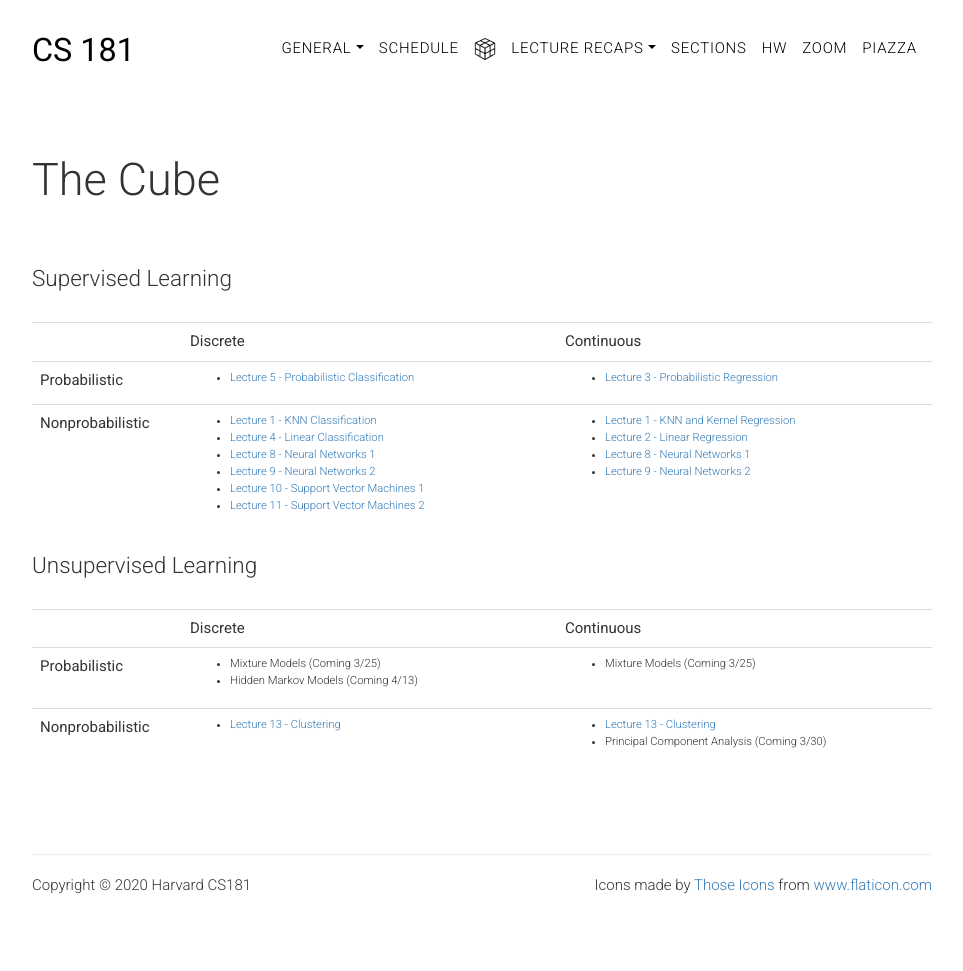
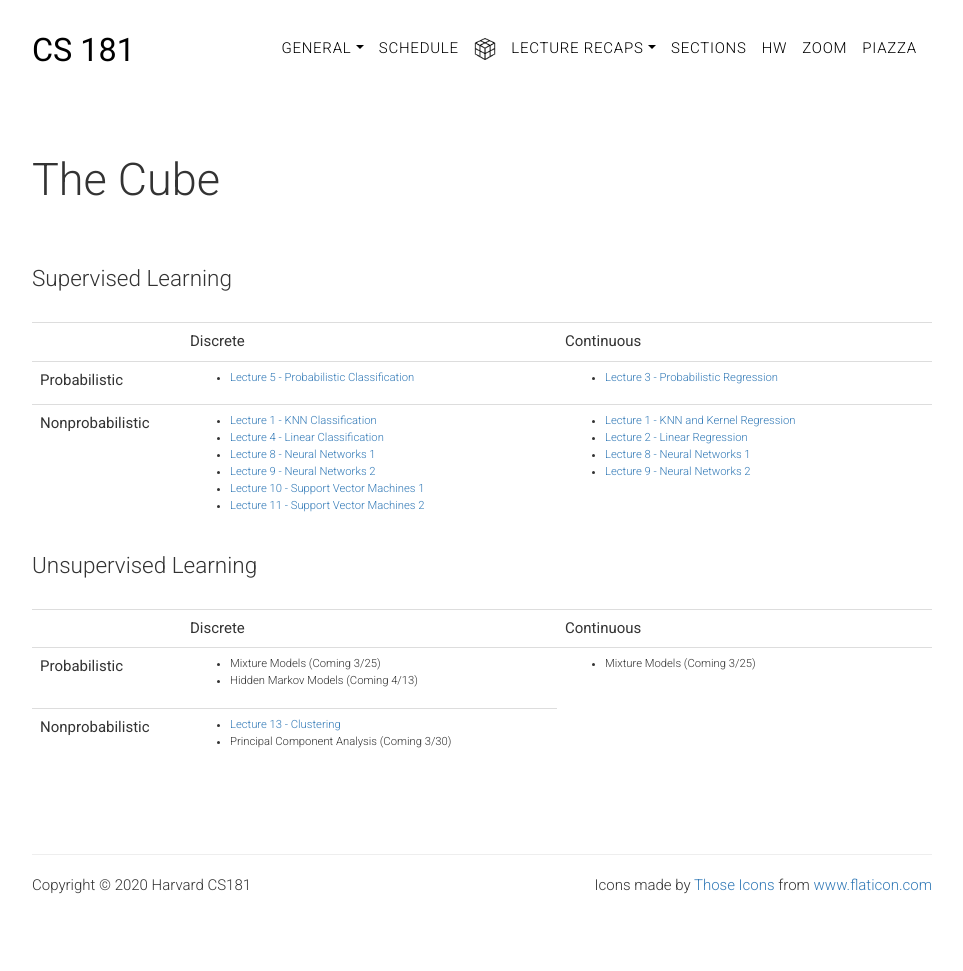
Before and after one commit to harvard-ml-courses/cs181-web-2020, a Jekyll site: the page built from cube.html, in a window 1280 px wide. Shown: the whole page, without its empty margins (158-1121 px from the left). Built offline with Jekyll 4.4.1, drawn with Linux system fonts in a browser that asks for light colours.

Commit message:
fix cube mistake

```diff
--- a/cube.html
+++ b/cube.html
@@ -76,11 +76,6 @@ weight: 0
               <td>
                 <ul>
                   <li><a href="{{ site.baseurl }}/recap13" target="_blank">Lecture 13 - Clustering</a></li>
-                </ul>
-              </td>
-              <td>
-                <ul>
-                  <li><a href="{{ site.baseurl }}/recap13" target="_blank">Lecture 13 - Clustering</a></li>
                   <li>Principal Component Analysis (Coming 3/30)</li>
                 </ul>
               </td>
--- a/recap13.html
+++ b/recap13.html
@@ -9,7 +9,7 @@ weight: 0
     <div class="main">
       <h4>Date: March 23, 2020 (<a href="https://harvard.hosted.panopto.com/Panopto/Pages/Viewer.aspx?id=a8f39ef0-fb88-4bd2-9740-ab87016e0a17" target="_blank">Lecture Video</a>, <a href="http://bit.ly/cs181cc13" target="_blank">Concept Check</a>, <a href="http://bit.ly/cs181cc13responses" target="_blank">Class Responses</a>, <a href="{{ site.baseurl }}/ccsolutions" target="_blank">Solutions</a>)</h4>
       <h4>Relevant Textbook Sections: 6</h4>
-      <h4>Cube: Unsupervised, Continuous and Discrete, Nonprobabilistic</h4>
+      <h4>Cube: Unsupervised, Discrete, Nonprobabilistic</h4>
 
       <br>
 
```
